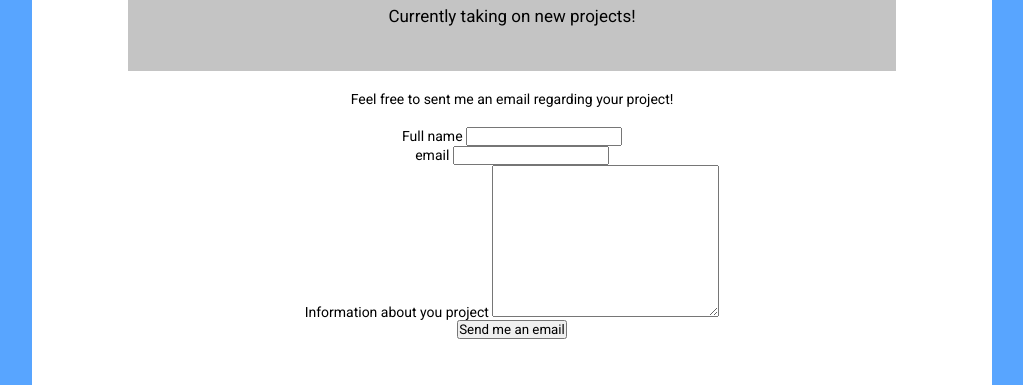
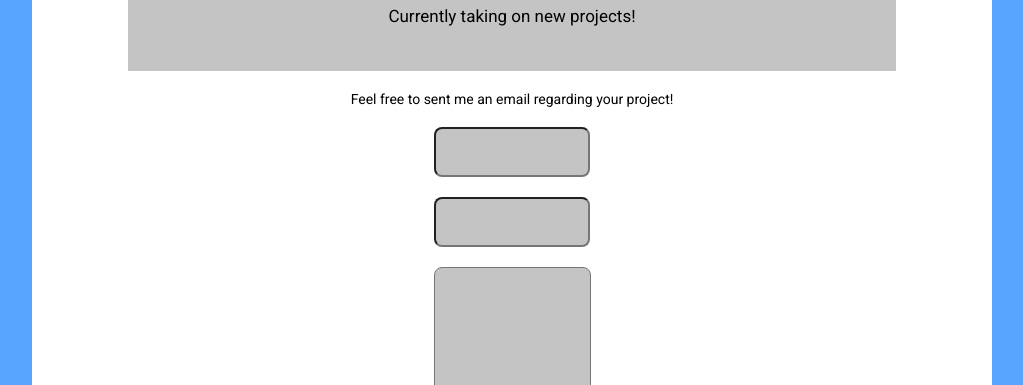
Before and after one commit to Peeters-Jef/jefpeeters.github.io, a website: page public/contact.html in a window 1280 px wide. Shown: the part 371-756 px from the top of the page, without its empty margins (128-1151 px from the left). Drawn offline with Linux system fonts and the light colour scheme.

Commit message:
email form styling

```diff
--- a/public/contact.html
+++ b/public/contact.html
@@ -76,7 +76,7 @@
                 </p>
                 <p class="form__text">
                     <label for="text">Information about you project</label>
-                    <textarea id="text" cols="30" rows="10" required></textarea>
+                    <textarea id="text" cols="20" rows="10" required></textarea>
                 </p>
                 <p class="form__submit">
                     <input type="submit" value="Send me an email">
--- a/src/styles/2-layout/contact.css
+++ b/src/styles/2-layout/contact.css
@@ -31,15 +31,37 @@
     padding-bottom: 4.5rem;
 }
 
-.contact__button {
+.contact__form label {
+    display: none;
+}
+
+.form__name input {
+    background-color: var(--grey);
+    height: 5rem;
+    border-radius: 0.8rem;
+    margin-bottom: 2rem;
+}
+
+.form__email input {
+    background-color: var(--grey);
+    height: 5rem;
+    border-radius: 0.8rem;
+    margin-bottom: 2rem;
+}
+
+.form__text textarea {
+    background-color: var(--grey);
+    height: 15rem;
+    border-radius: 0.8rem;
+    margin-bottom: 2rem;
+}
+
+.form__submit input {
     border: 0px solid;
     cursor: pointer;
     border-radius: 7rem;
     background-color: var(--blue);
     padding: 1.5rem 3rem;
     margin-bottom: 2rem;
-}
-
-.contact__button a {
     color: var(--white);
 }
```
